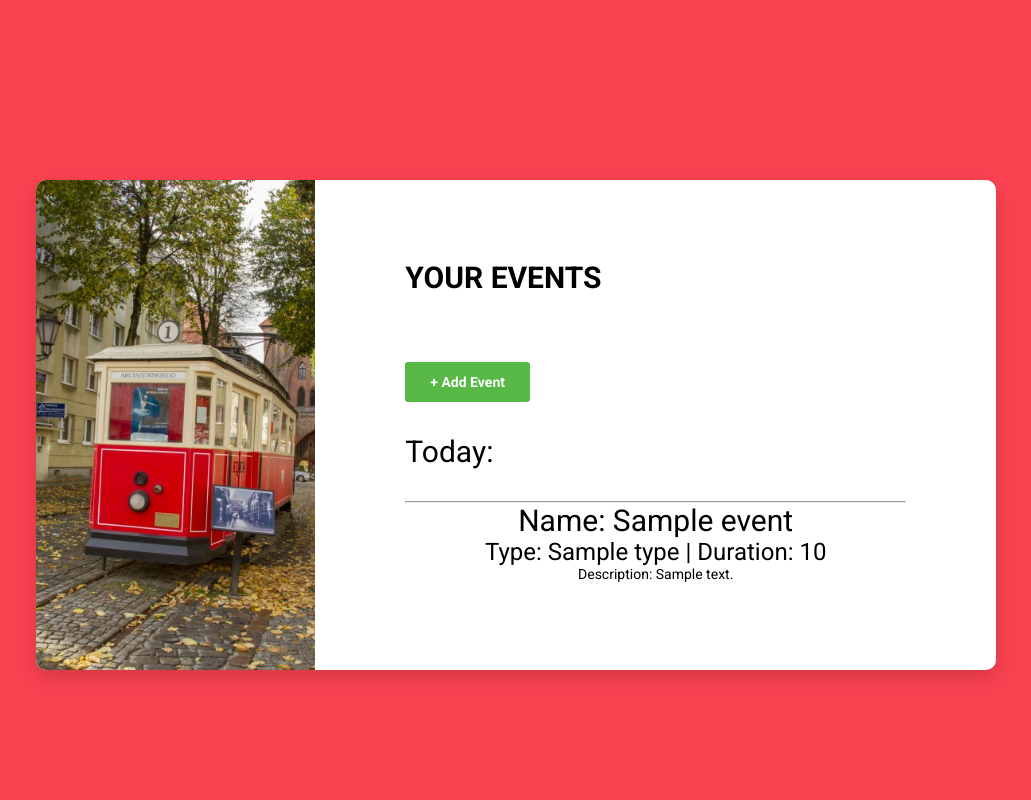
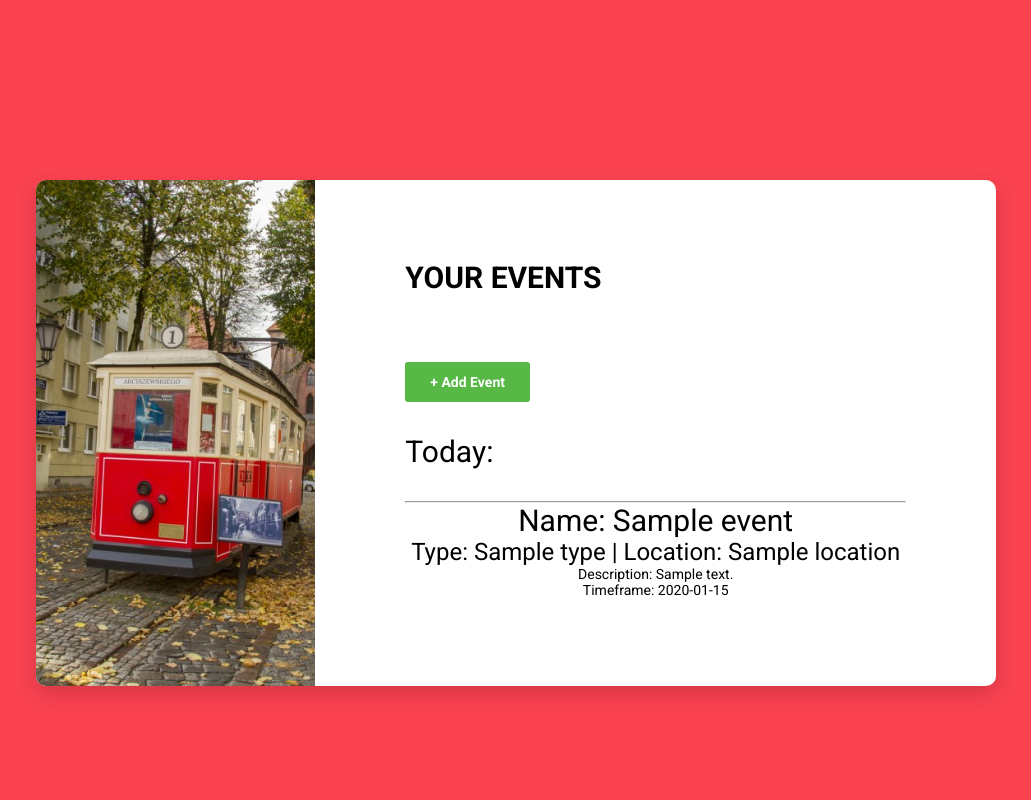
Before and after one commit to swiftplan-winhacks/swiftplan, a Flask app: template templates/index.html in a window 1280 px wide. Shown: the whole page, without its empty margins (124-1155 px from the left). Run offline with Flask 2, Linux system fonts and the light colour scheme; the template is opened without the code that fills it: most values are stand-ins (such as "Sample title", 1, 10 or a date in 2020).

Commit message:
Add events

```diff
--- a/templates/index.html
+++ b/templates/index.html
@@ -41,8 +41,9 @@
                           {% for event in events %}
                           <center>
                           <hr /><h2>Name: {{ event.name }}</h2>
-                          <h3>Type: {{event.type}} | Duration: {{event.duration}}</h3>
+                          <h3>Type: {{event.type}} | Location: {{event.location}}</h3>
                           <p>Description: {{ event.desc }}</p>
+                          <p>Timeframe: {{ event.timeframe }}</p>
                           </center>
                           {% endfor %}
                         </div>
```
